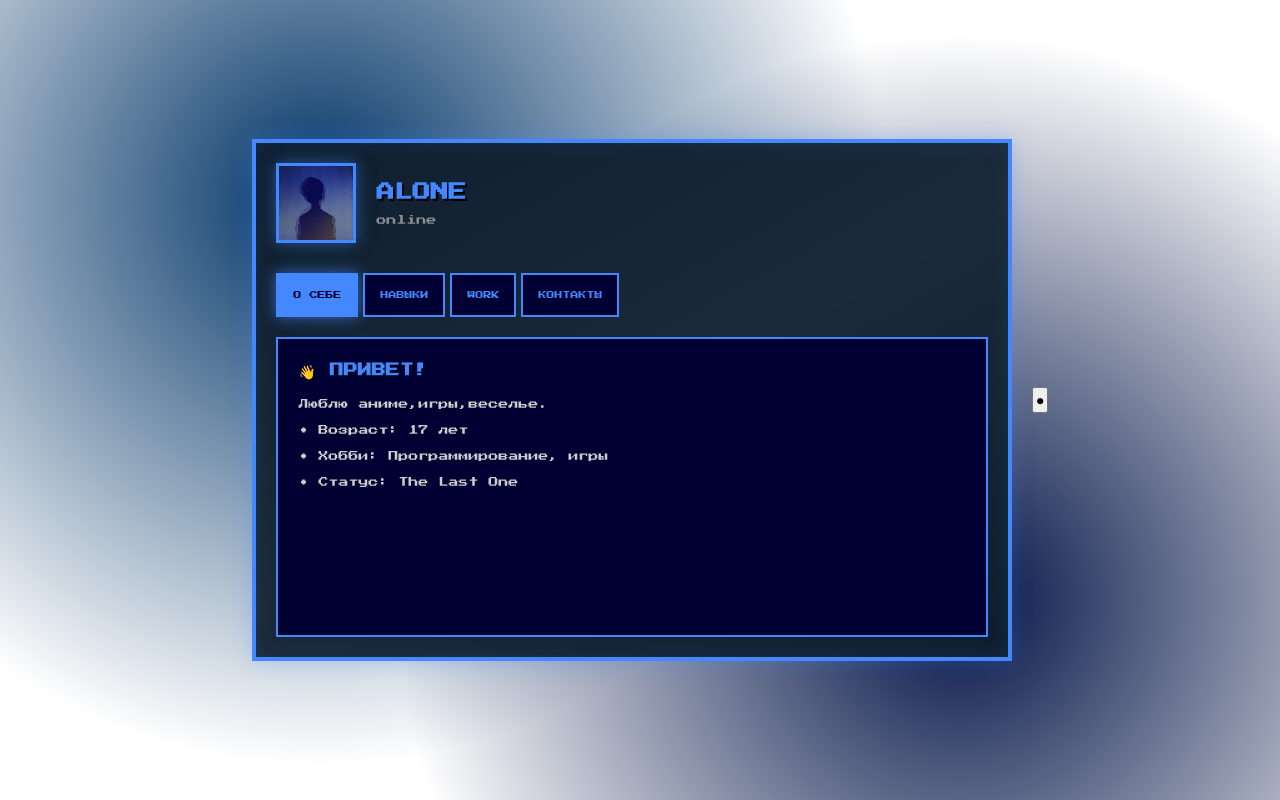
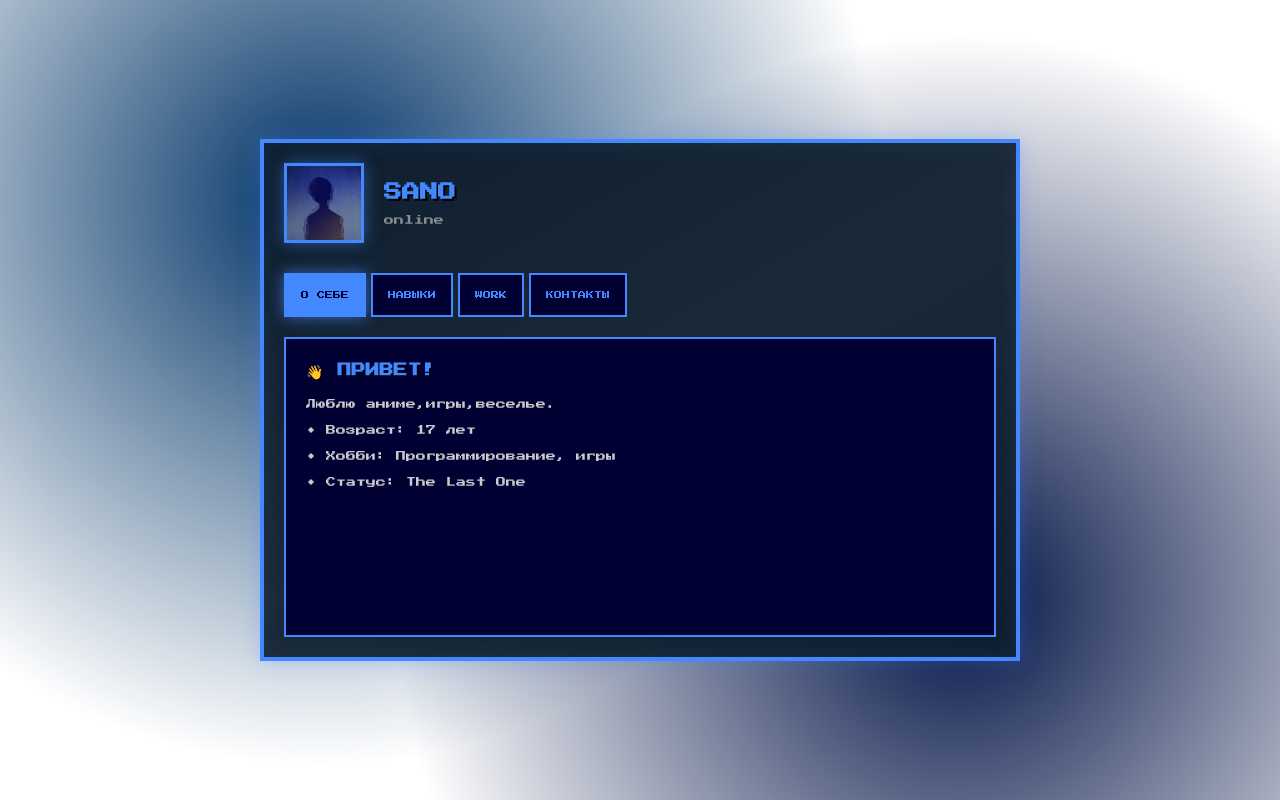
Before and after one commit to iismayilzada/alone, a Flask app: page / in a window 1280 px wide. Run offline with Flask 3, Linux system fonts and the light colour scheme.

Commit message:
Update index.html

```diff
--- a/templates/index.html
+++ b/templates/index.html
@@ -14,7 +14,7 @@
                     <img src="{{ url_for('static', filename='avatar.png') }}" alt="Мой аватар" class="avatar">
                 </div>
                 <div class="name-section">
-                    <h1 class="pixel-text">ALONE</h1>
+                    <h1 class="pixel-text">SANO</h1>
                     <p class="pixel-text status">online</p>
                 </div>
             </div>
@@ -80,11 +80,6 @@
             </div>
     </div>
 
-    <!-- Кнопка переключения темы -->
-    <div class="theme-toggle-container">
-        <button class="theme-toggle-btn pixel-text" onclick="toggleTheme()" title="Переключить тему">⚫</button>
-    </div>
-
     <script>
         function showTab(tabName) {
             // Скрыть все панели
@@ -101,21 +96,6 @@
             // Активировать кнопку
             event.target.classList.add('active');
         }
-
-        function toggleTheme() {
-            const body = document.body;
-            const btn = document.querySelector('.theme-toggle-btn');
-
-            if (body.classList.contains('dark-blue-theme')) {
-                body.classList.remove('dark-blue-theme');
-                btn.textContent = '⚫';
-                btn.title = 'Переключить на синюю тему';
-            } else {
-                body.classList.add('dark-blue-theme');
-                btn.textContent = '🔵';
-                btn.title = 'Переключить на обычную тему';
-            }
-        }
     </script>
 </body>
 </html>
```
